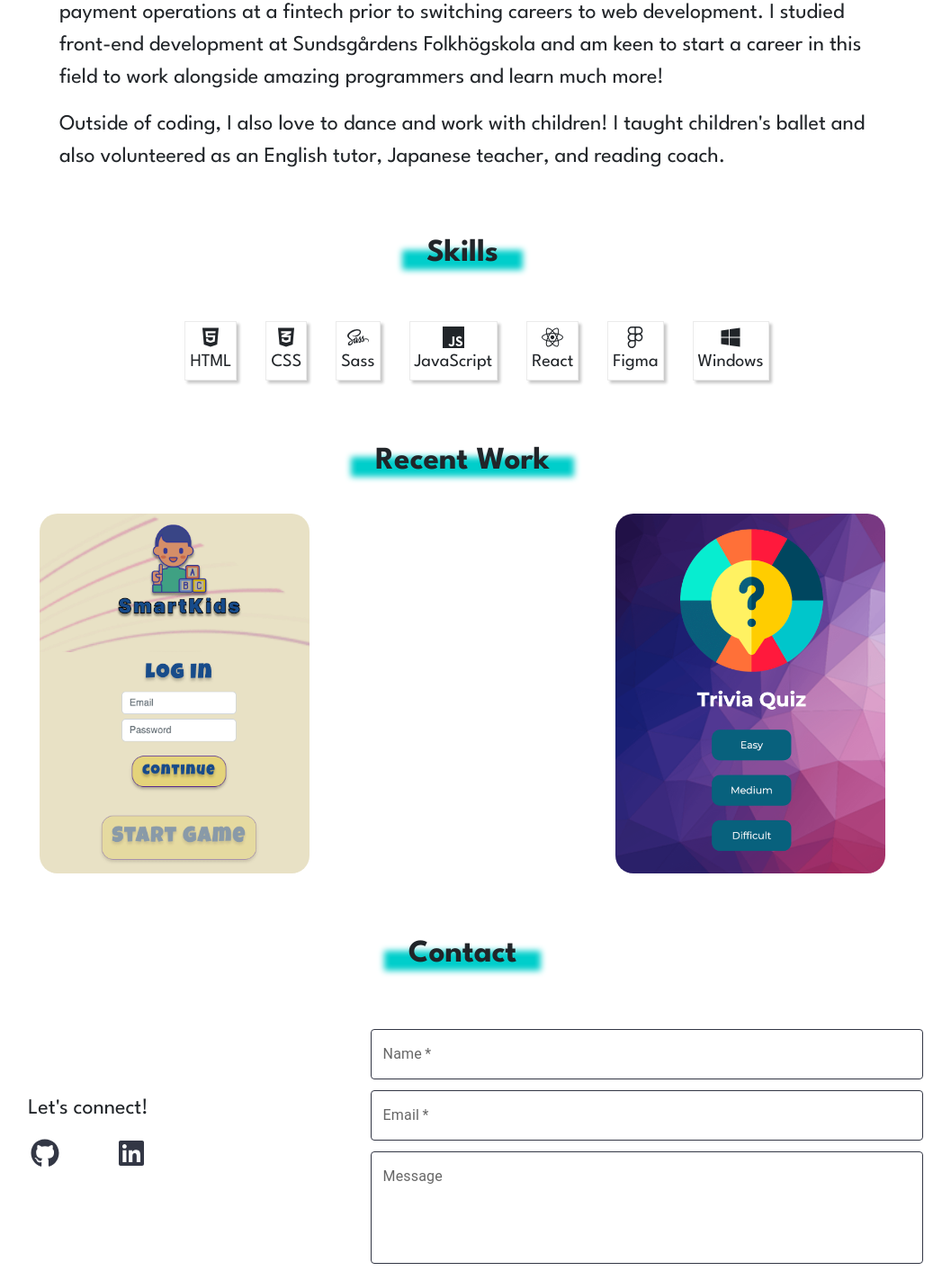
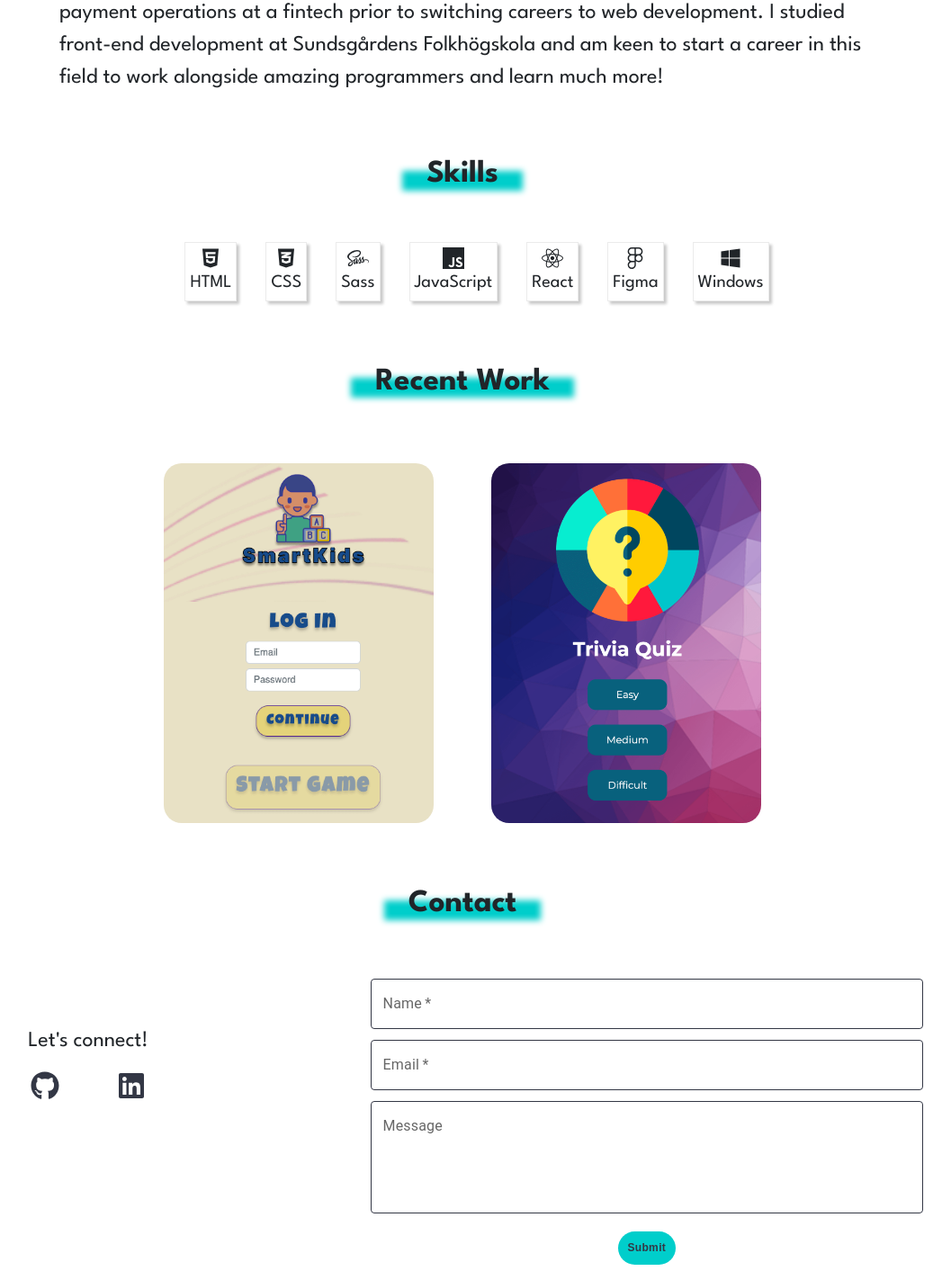
Before and after one commit to agorbacheva-y/agorbacheva-portfolio, a React (Create React App) app: page / in a window 1280 px wide. Shown: the part 1180-2603 px from the top of the page at 90% size, without its empty margins (126-1183 px from the left). Built offline with nearby package versions, Linux system fonts and the light colour scheme.

Commit message:
projects spacing

```diff
--- a/src/components/AboutMe.js
+++ b/src/components/AboutMe.js
@@ -13,11 +13,6 @@ const AboutMe = ( props, ref ) => {
           I studied front-end development at Sundsgårdens Folkhögskola and am keen to start
           a career in this field to work alongside amazing programmers and learn much more!
         </p>
-
-        <p>
-          Outside of coding, I also love to dance and work with children! I taught children's ballet
-          and also volunteered as an English tutor, Japanese teacher, and reading coach.
-        </p>
       </div>
     </div>
   );
--- a/src/components/Projects.js
+++ b/src/components/Projects.js
@@ -19,7 +19,7 @@ const Projects = ( props, ref ) => {
           <div className="project__overlay__text">
             <div className="project__title">
               <h4>SmartKids Learning Game</h4>
-              <p>A React game for young children to develop vocabulary
+              <p>A game created in React for young children to develop vocabulary
                 and shape recognition. Developed as a group project during
                 Sundsgårdens IT course.
               </p>
@@ -53,7 +53,7 @@ const Projects = ( props, ref ) => {
           <div className="project__overlay__text">
             <div className="project__title">
               <h4>Trivia Game</h4>
-              <p>A React game using the Open Trivia DB API.
+              <p>A trivia game in React using the Open Trivia DB API.
               </p>
             </div>
             <div className="project__tech__container">
--- a/src/styles/index.scss
+++ b/src/styles/index.scss
@@ -471,31 +471,11 @@
     display: flex;
     flex-direction: row;
     flex-wrap: wrap;
+    justify-content: center;
   }
 
-  .project__title {
+  .project__container {
     margin: 2rem;
-    font-size: 1.5rem;
-
-    h4 {
-      font-size: 2rem;
-    }
-  }
-
-  .project__tech__container {
-    font-size: 1.5rem;
-    margin: 1rem;
-  }
-
-  .MuiButton-contained {
-    font-size: 1.5rem !important;
-    font-family: 'League Spartan', sans-serif !important;
-    padding: 0.5rem 1rem !important;
-    margin-bottom: 2rem !important;
-  }
-
-  .project__tech__button {
-    margin: 0.75rem;
   }
 
   /* CONTACT for tablet */
```
Also changed, not shown: 2 other files (tests, documents, lock files or other folders).
